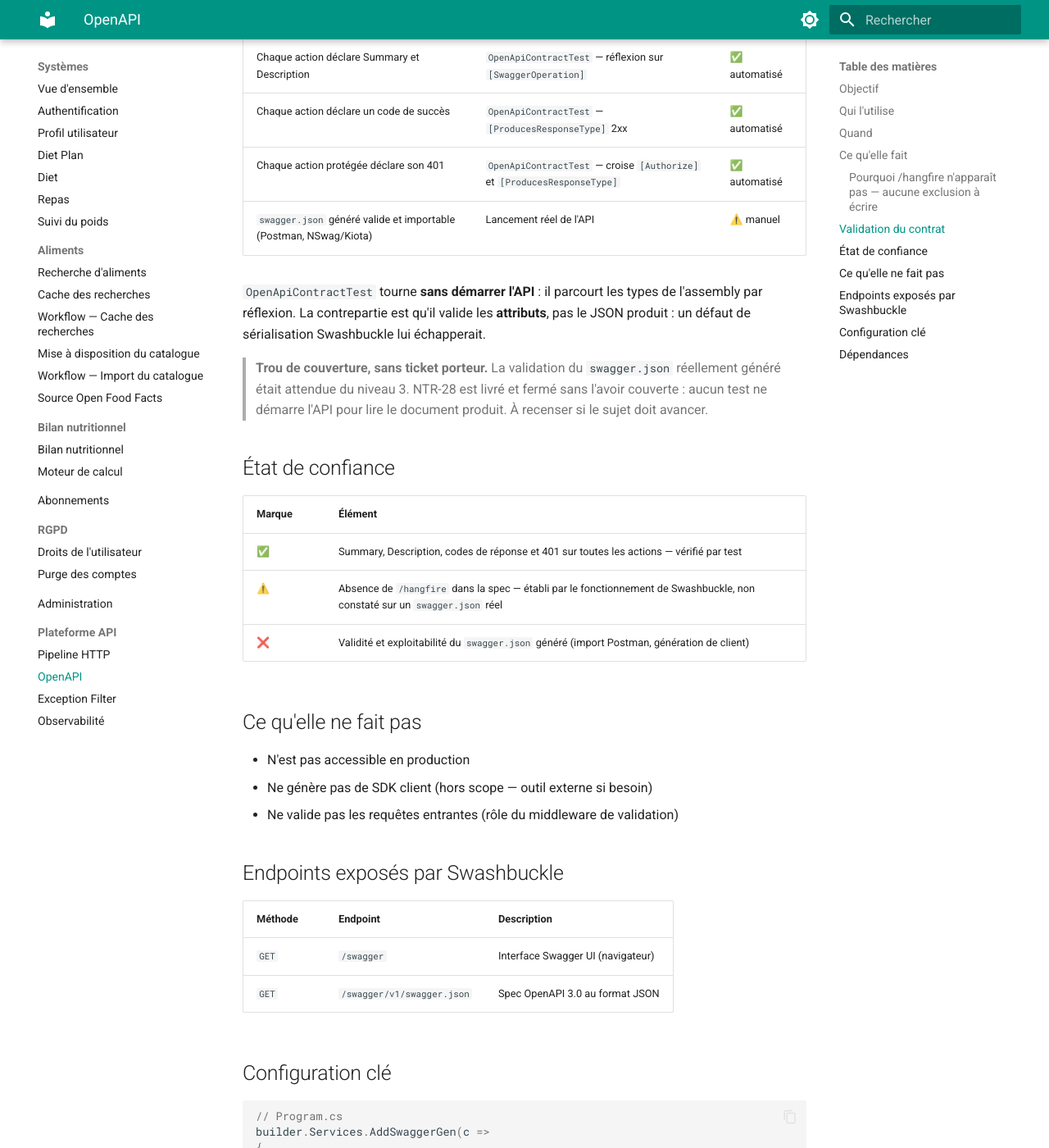
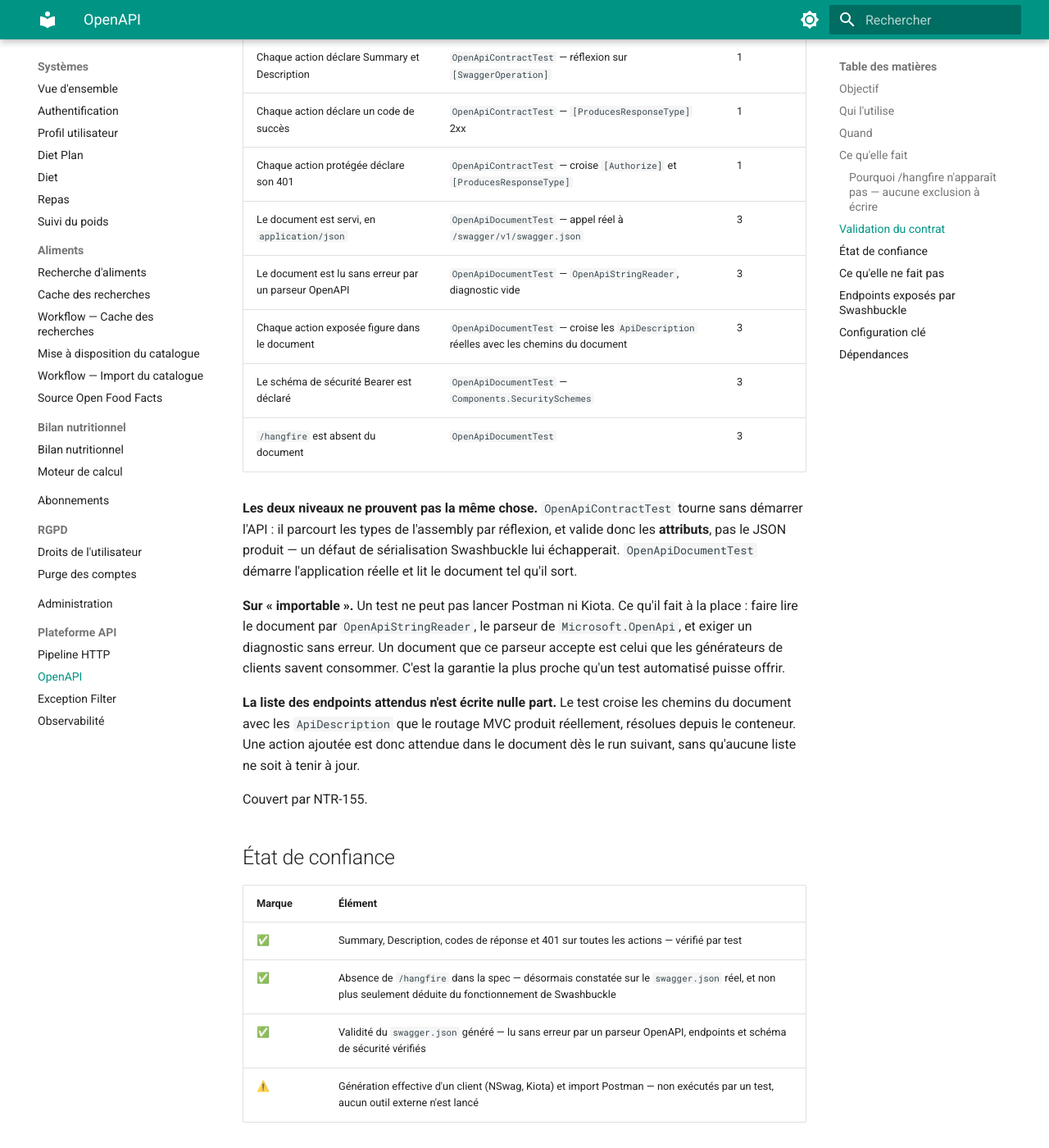
Before and after one commit to MGNetworking/docs-nutrition, an MkDocs documentation site: the page built from pages/backend/systemes/plateforme/openapi.md, in a window 1280 px wide and 1400 px high, scrolled down 1436 px. Shown: the whole window at 82% size. Built offline with MkDocs 1.6.1 and Material for MkDocs 9.7.7, drawn with Linux system fonts in a browser that asks for light colours; some of the changed text lies outside the part shown.

Commit message:
docs(plateforme): repercuter la validation du document OpenAPI #NTR-155
openapi.md
  - le tableau de validation passe de quatre a huit lignes, reparties entre le
    niveau 1 -- les attributs, par reflexion -- et le niveau 3 -- le document
    reellement produit
  - l encadre trou de couverture, sans ticket porteur est supprime : NTR-155 le
    ferme
  - ce que le test ne prouve pas est ecrit tel quel : aucun outil externe n est
    lance, ni NSwag, ni Kiota, ni Postman. L etat de confiance garde donc un
    avertissement sur ce point precis, au lieu de trois marques negatives
  - l absence de /hangfire passe de deduite du fonctionnement de Swashbuckle a
    constatee sur le document reel

tests-niveau-3.md
  - en-tete : NTR-155 ajoute aux tickets de la fiche
  - nombre de cas porte a 32, contrat OpenAPI ajoute a l enumeration
  - section 7 : ce que le test prouve, ce qu il ne prouve pas, et pourquoi les
    contraintes de route sont retirees avant comparaison
  - section 10 : releve de verification, 32 tests en 1 min 38

Le site n a pas ete construit, mkdocs n est pas installe sur ce poste.

Co-Authored-By: Claude Opus 5 <noreply@anthropic.com>

```diff
--- a/pages/backend/systemes/plateforme/openapi.md
+++ b/pages/backend/systemes/plateforme/openapi.md
@@ -40,30 +40,44 @@ faudrait en revanche en écrire un.
 
 ## Validation du contrat
 
-Le contrat est verrouillé à deux niveaux, et un seul est automatisé.
+Le contrat est verrouillé à deux niveaux, tous deux automatisés.
 
-| Vérification | Comment | Statut |
+| Vérification | Comment | Niveau |
 |---|---|---|
-| Chaque action déclare Summary et Description | `OpenApiContractTest` — réflexion sur `[SwaggerOperation]` | ✅ automatisé |
-| Chaque action déclare un code de succès | `OpenApiContractTest` — `[ProducesResponseType]` 2xx | ✅ automatisé |
-| Chaque action protégée déclare son 401 | `OpenApiContractTest` — croise `[Authorize]` et `[ProducesResponseType]` | ✅ automatisé |
-| `swagger.json` généré valide et importable (Postman, NSwag/Kiota) | Lancement réel de l'API | ⚠️ manuel |
+| Chaque action déclare Summary et Description | `OpenApiContractTest` — réflexion sur `[SwaggerOperation]` | 1 |
+| Chaque action déclare un code de succès | `OpenApiContractTest` — `[ProducesResponseType]` 2xx | 1 |
+| Chaque action protégée déclare son 401 | `OpenApiContractTest` — croise `[Authorize]` et `[ProducesResponseType]` | 1 |
+| Le document est servi, en `application/json` | `OpenApiDocumentTest` — appel réel à `/swagger/v1/swagger.json` | 3 |
+| Le document est lu sans erreur par un parseur OpenAPI | `OpenApiDocumentTest` — `OpenApiStringReader`, diagnostic vide | 3 |
+| Chaque action exposée figure dans le document | `OpenApiDocumentTest` — croise les `ApiDescription` réelles avec les chemins du document | 3 |
+| Le schéma de sécurité Bearer est déclaré | `OpenApiDocumentTest` — `Components.SecuritySchemes` | 3 |
+| `/hangfire` est absent du document | `OpenApiDocumentTest` | 3 |
 
-`OpenApiContractTest` tourne **sans démarrer l'API** : il parcourt les types de l'assembly par
-réflexion. La contrepartie est qu'il valide les **attributs**, pas le JSON produit : un défaut de
-sérialisation Swashbuckle lui échapperait.
+**Les deux niveaux ne prouvent pas la même chose.** `OpenApiContractTest` tourne sans démarrer l'API :
+il parcourt les types de l'assembly par réflexion, et valide donc les **attributs**, pas le JSON
+produit — un défaut de sérialisation Swashbuckle lui échapperait. `OpenApiDocumentTest` démarre
+l'application réelle et lit le document tel qu'il sort.
 
-> **Trou de couverture, sans ticket porteur.** La validation du `swagger.json` réellement généré
-> était attendue du niveau 3. NTR-28 est livré et fermé sans l'avoir couverte : aucun test ne démarre
-> l'API pour lire le document produit. À recenser si le sujet doit avancer.
+**Sur « importable ».** Un test ne peut pas lancer Postman ni Kiota. Ce qu'il fait à la place : faire
+lire le document par `OpenApiStringReader`, le parseur de `Microsoft.OpenApi`, et exiger un
+diagnostic sans erreur. Un document que ce parseur accepte est celui que les générateurs de clients
+savent consommer. C'est la garantie la plus proche qu'un test automatisé puisse offrir.
+
+**La liste des endpoints attendus n'est écrite nulle part.** Le test croise les chemins du document
+avec les `ApiDescription` que le routage MVC produit réellement, résolues depuis le conteneur. Une
+action ajoutée est donc attendue dans le document dès le run suivant, sans qu'aucune liste ne soit à
+tenir à jour.
+
+Couvert par NTR-155.
 
 ## État de confiance
 
 | Marque | Élément |
 |---|---|
 | ✅ | Summary, Description, codes de réponse et 401 sur toutes les actions — vérifié par test |
-| ⚠️ | Absence de `/hangfire` dans la spec — établi par le fonctionnement de Swashbuckle, non constaté sur un `swagger.json` réel |
-| ❌ | Validité et exploitabilité du `swagger.json` généré (import Postman, génération de client) |
+| ✅ | Absence de `/hangfire` dans la spec — désormais constatée sur le `swagger.json` réel, et non plus seulement déduite du fonctionnement de Swashbuckle |
+| ✅ | Validité du `swagger.json` généré — lu sans erreur par un parseur OpenAPI, endpoints et schéma de sécurité vérifiés |
+| ⚠️ | Génération effective d'un client (NSwag, Kiota) et import Postman — non exécutés par un test, aucun outil externe n'est lancé |
 
 ## Ce qu'elle ne fait pas
 
```
Also changed, not shown: pages/backend/qualite/tests-niveau-3.md (+16 -3 lines).
